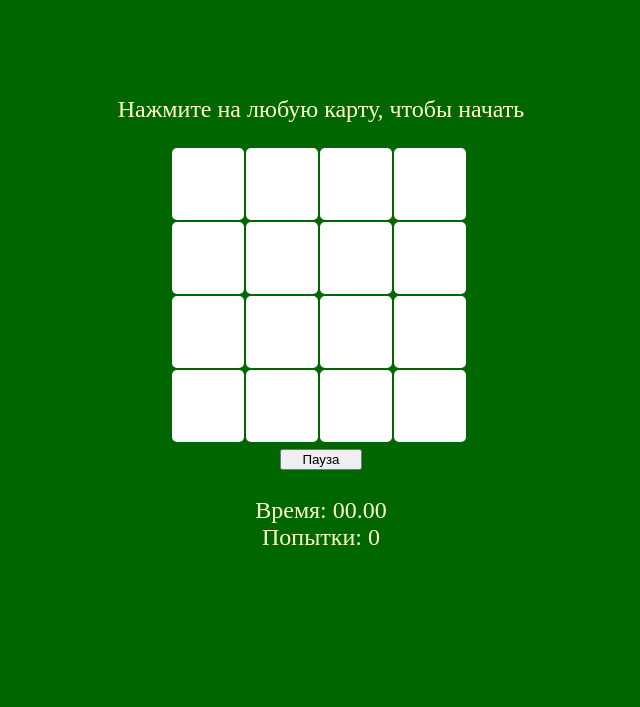
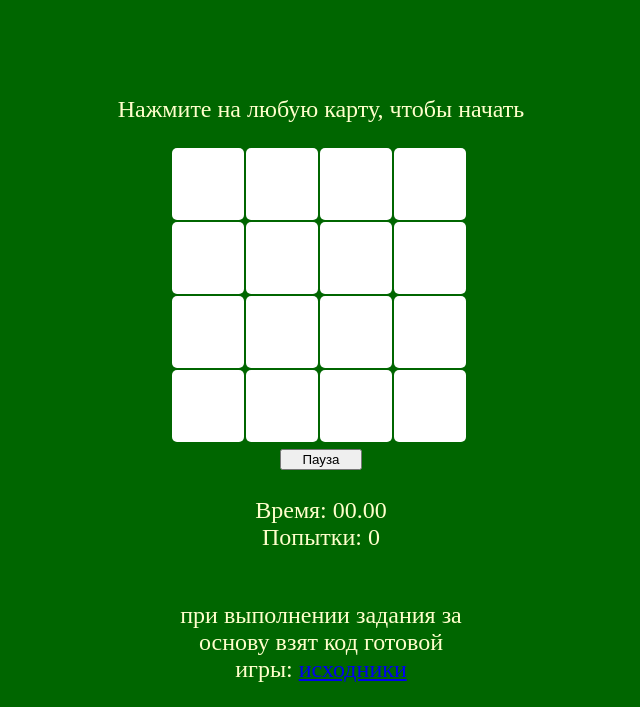
Before and after one commit to ha10id/ha10id.github.io, a plain HTML site: page tree/index.html in a window 1280 px wide. Shown: the part 116-823 px from the top of the page, without its empty margins (319-959 px from the left). Before the commit the page ends 800 px from the top, so only its background shows below. Drawn offline with Linux system fonts and the light colour scheme.

Commit message:
Add files via upload

```diff
--- a/tree/index.html
+++ b/tree/index.html
@@ -19,6 +19,9 @@
     Время: <span id="seconds">00</span>.<span id="tens">00</span><br>Попытки: <span id="triesid"></span>
     <br><br>
   </div>
+  <div>
+    <p>при выполнении задания за основу взят код готовой игры: <a href="https://github.com/maksym-bielyshev/findthepairjs">исходники</a></p>
+  </div>
   <script type="text/javascript" src="https://ha10id.github.io/tree/app.js"></script>
 </body>
 </html>
```
